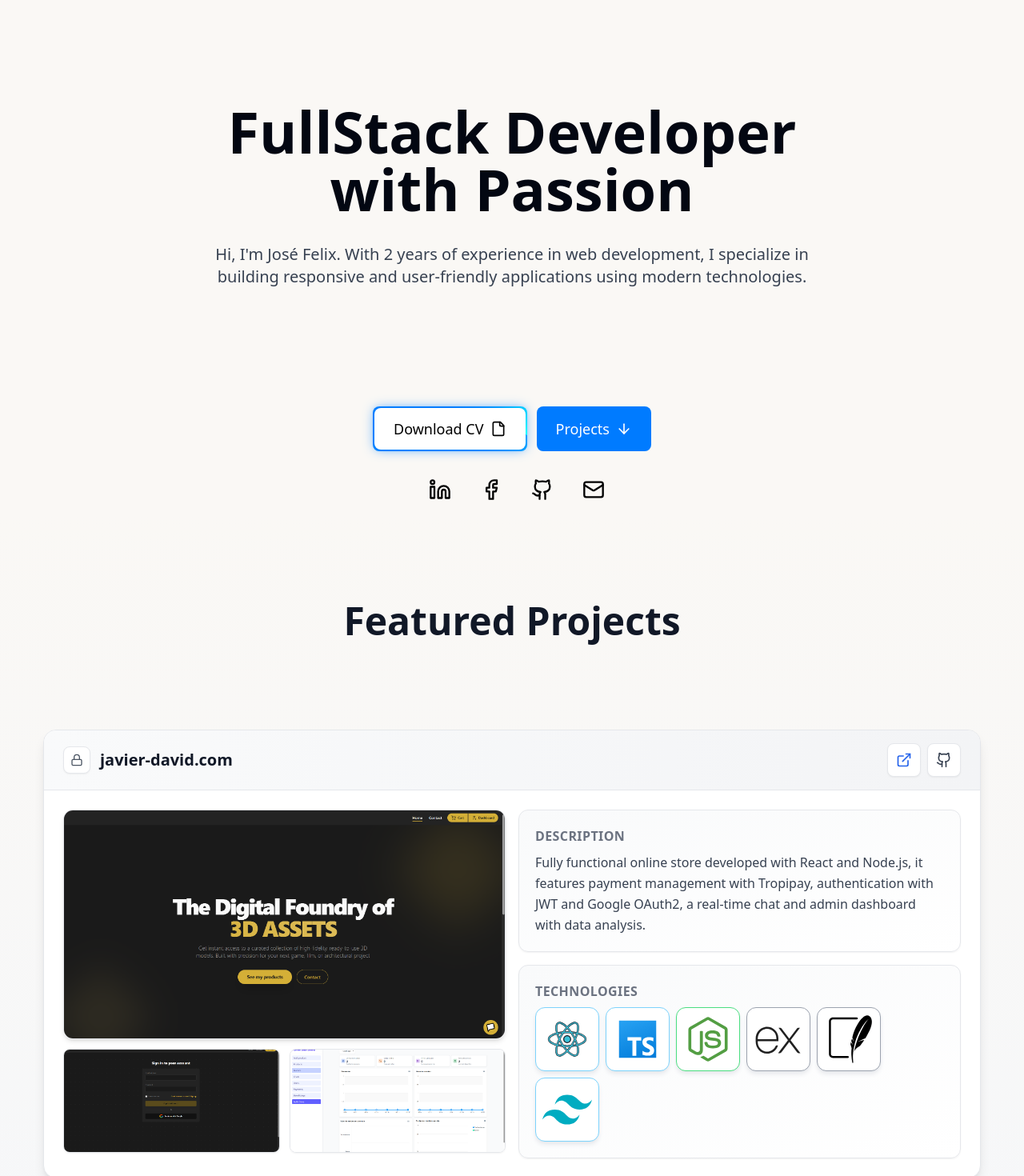
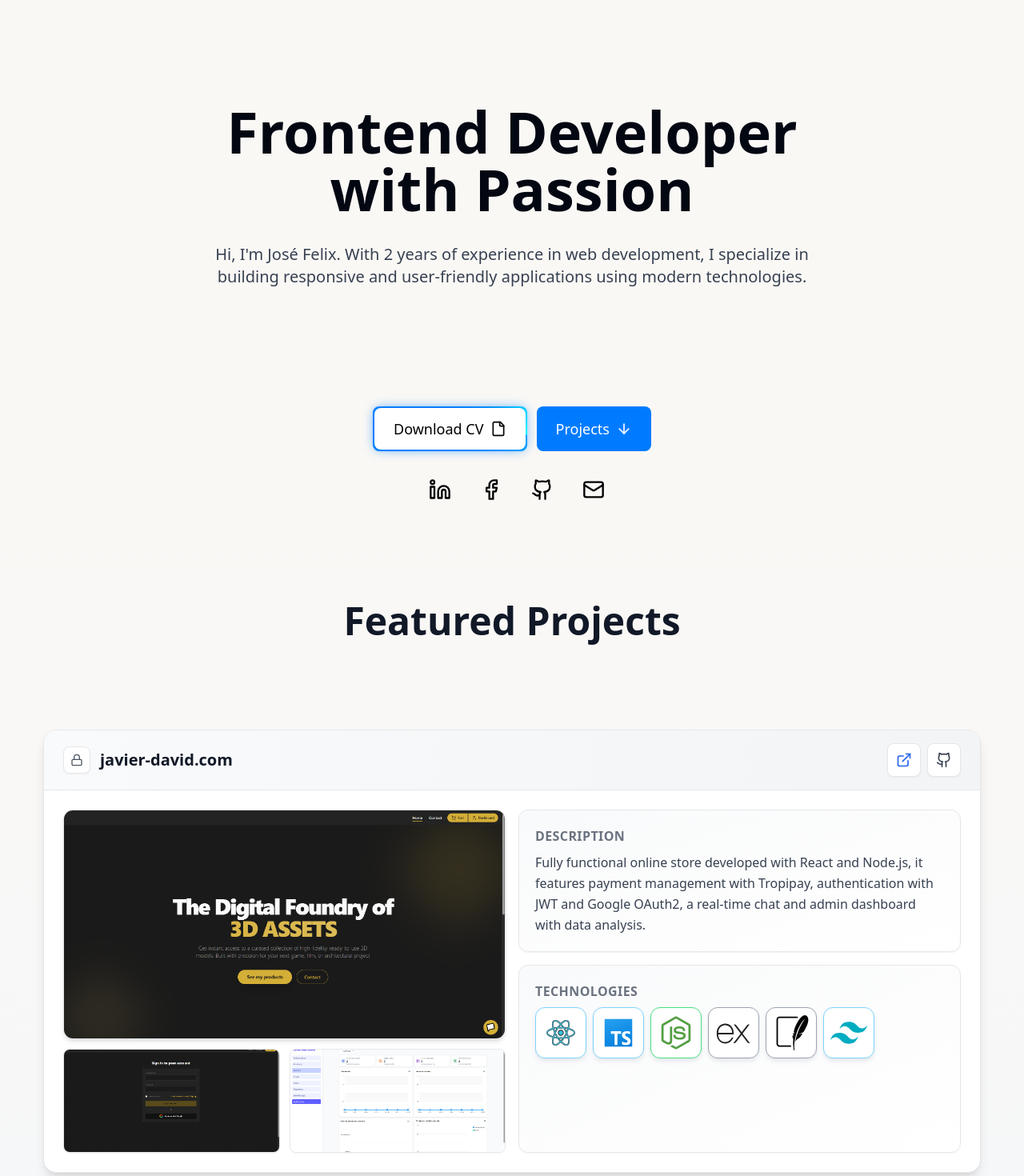
Before and after one commit to FelixCodex/Portfolio, a React (Vite) app: page / in a window 1280 px wide. Shown: the part 180-1650 px from the top of the page at 80% size. Built offline with nearby package versions, Linux system fonts and the light colour scheme.

Commit message:
feat: Add tags to projects and enhance SimpleProjectCard for better skill display

```diff
--- a/src/components/Projects.tsx
+++ b/src/components/Projects.tsx
@@ -40,6 +40,7 @@ const small_projects = [
 		icon: <Key className='text-blue-500 h-5 w-5' />,
 		link: 'https://easepassword.pages.dev/',
 		github: 'https://github.com/FelixCodex/EasePassword',
+		tags: ['react', 'typescript', 'tailwind'] as Skills[],
 	},
 	{
 		title: { en: 'ProductyFlow', es: 'ProductyFlow' },
@@ -50,6 +51,14 @@ const small_projects = [
 		icon: <CheckCircle2 className='text-[#4f46e5] h-5 w-5' />,
 		link: 'https://localproductyflow.pages.dev/',
 		github: 'https://github.com/FelixCodex/ProductyFlow',
+		tags: [
+			'html',
+			'css',
+			'javascript',
+			'java',
+			'springboot',
+			'mysql',
+		] as Skills[],
 	},
 	{
 		title: { en: 'Krono', es: 'Krono' },
@@ -57,6 +66,7 @@ const small_projects = [
 		icon: <SandClock className='text-blue-500 h-5 w-5' />,
 		link: 'https://krono.pages.dev/',
 		github: 'https://github.com/FelixCodex/Krono',
+		tags: ['react', 'typescript', 'tailwind'] as Skills[],
 	},
 ];
 
--- a/src/components/elements/SimpleProjectCard.tsx
+++ b/src/components/elements/SimpleProjectCard.tsx
@@ -1,6 +1,8 @@
 import { ReactNode } from 'react';
 import { useLanguage } from '../../hooks/useLanguage';
 import { ExternalLink, Github } from 'lucide-react';
+import { useSkills } from '../../hooks/useSkills';
+import { Skills } from '../../types';
 
 export function SimpleProjectCard({
 	icon,
@@ -8,17 +10,20 @@ export function SimpleProjectCard({
 	subtitle,
 	link,
 	github,
+	tags,
 }: {
 	icon: ReactNode;
 	title: { en: string; es: string };
 	subtitle: { en: string; es: string };
 	link?: string | undefined;
 	github: string;
+	tags?: Skills[];
 }) {
 	const { language } = useLanguage();
+	const skills = useSkills('small');
 	return (
 		<div
-			className={`p-2 px-3 hover:scale-[102%] group flex items-center gap-5 transition-[transform,box-shadow] select-none bg-white/60 hover:shadow-lg hover:shadow-blue-200 border border-gray-200 rounded-lg shadow-sm`}
+			className={`p-2 px-3 hover:scale-[102%] relative group h-fit hover:mb-14 lg:hover:mb-0 flex items-center justify-center gap-5 transition-[transform,box-shadow,margin] select-none bg-white/60 hover:shadow-lg hover:shadow-blue-100 border border-gray-200 rounded-lg shadow-sm`}
 		>
 			<div className='flex flex-col'>
 				<p className='flex gap-4 items-center -mb-1'>
@@ -53,6 +58,14 @@ export function SimpleProjectCard({
 					<Github className='w-5 h-5' />
 				</a>
 			</div>
+
+			{tags && (
+				<span className='tooltiptext tooltip-bottom p-1 flex items-center justify-center group-hover:opacity-100 transition-opacity'>
+					<span className='p-1 text-gray-700 group-hover:translate-y-2 flex items-center gap-1 bg-white border rounded-lg border-gray-300 opacity-100 cursor-default shadow-sm text-xs md:text-sm font-medium transition-[transform]'>
+						{tags.map(el => skills[el])}
+					</span>
+				</span>
+			)}
 		</div>
 	);
 }
--- a/src/const.tsx
+++ b/src/const.tsx
@@ -5,8 +5,8 @@ export const PAGES = {
 };
 export const HERO = {
 	TITLE: {
-		es: 'Desarrollador Fullstack con mucha Pasión',
-		en: 'FullStack Developer with Passion',
+		es: 'Desarrollador Frontend con mucha Pasión',
+		en: 'Frontend Developer with Passion',
 	},
 	DESCRIPTION: {
 		es: 'Hola, soy José Felix. Con 2 años de experiencia en desarrollo web, me especializo en crear aplicaciones responsivas e intuitivas con tecnologías modernas.',
--- a/src/hooks/useSkills.tsx
+++ b/src/hooks/useSkills.tsx
@@ -10,11 +10,17 @@ import { SpringBoot } from '../components/icons/SpringBoot';
 import { SQLite } from '../components/icons/SQLite';
 import { Tailwind } from '../components/icons/Tailwind';
 import { Typescript } from '../components/icons/Typescript';
+import { sizeTypes } from '../types';
 
-const iClass =
-	'w-14 h-14 min-h-14 min-w-14 md:min-h-20 md:min-w-20 shadow-md bg-white transition-transform shadow-gray-200 border border-gray-300 rounded-lg sm:rounded-xl p-1 sm:p-2';
+const classIcon =
+	'shadow-md bg-white transition-transform shadow-gray-200 border border-gray-300 p-1 sm:p-2';
+const sizeNormal =
+	'w-14 h-14 min-h-14 min-w-14 md:min-h-16 md:min-w-16 p-1 sm:p-2 rounded-lg sm:rounded-xl';
+const sizeSmall =
+	'w-8 h-8 md:min-h-8 md:min-w-8 sm:p-1 rounded-md sm:rounded-lg';
 
-export function useSkills() {
+export function useSkills(size: sizeTypes = 'normal') {
+	const iClass = `${classIcon} ${size == 'small' ? sizeSmall : sizeNormal}`;
 	return {
 		html: <HTML5 className={iClass + ' border-orange-300'} />,
 		css: <CSS3 className={iClass + ' border-sky-300'} />,
--- a/src/style.css
+++ b/src/style.css
@@ -39,7 +39,6 @@
 	width: 100%;
 	border-radius: 0.375rem;
 
-	/* Position the tooltip text - see examples below! */
 	position: absolute;
 	top: -0.312rem;
 	z-index: 1;
--- a/src/types/index.ts
+++ b/src/types/index.ts
@@ -13,3 +13,5 @@ export type Skills =
 	| 'sqlite'
 	| 'tailwind'
 	| 'typescript';
+
+export type sizeTypes = 'normal' | 'small';
```
